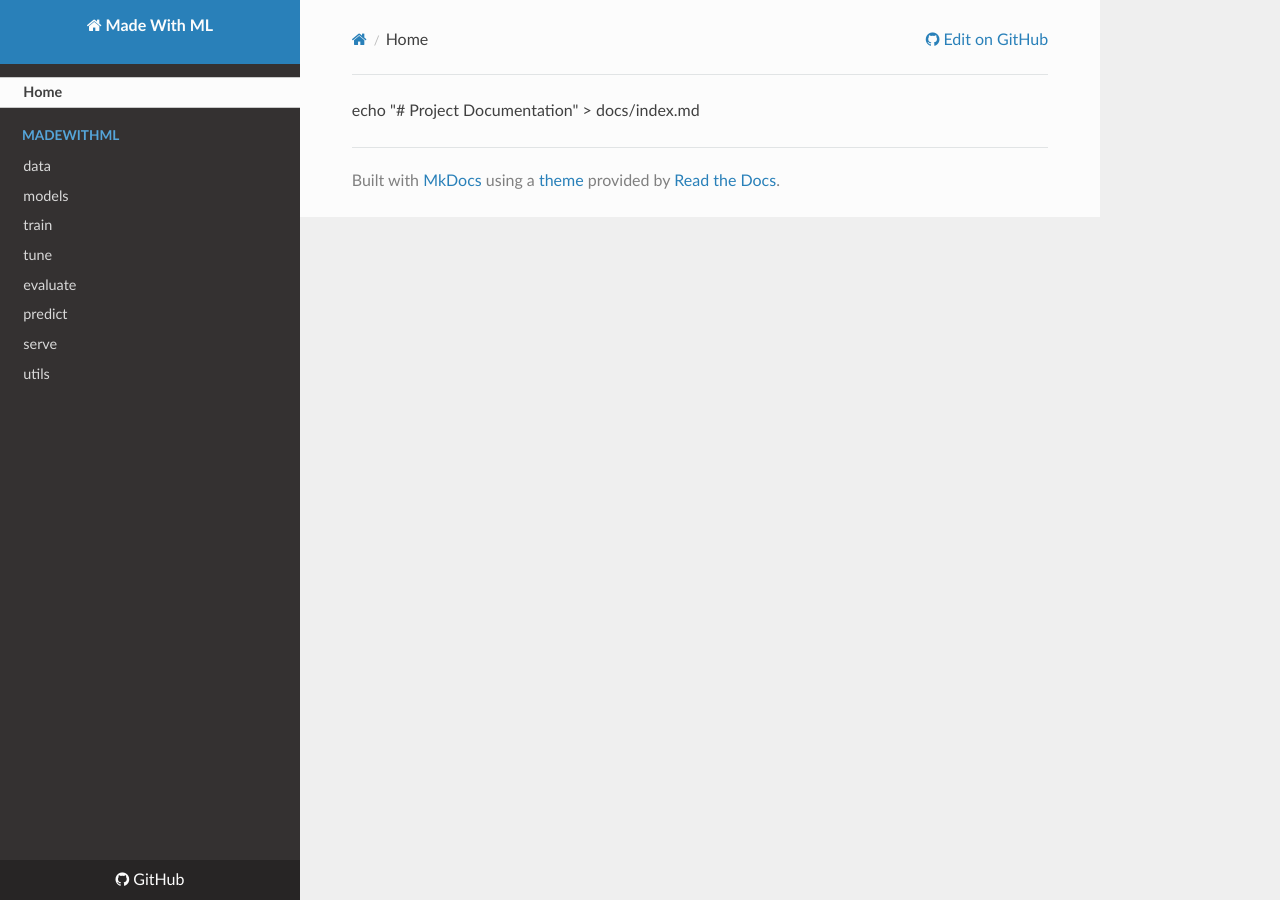
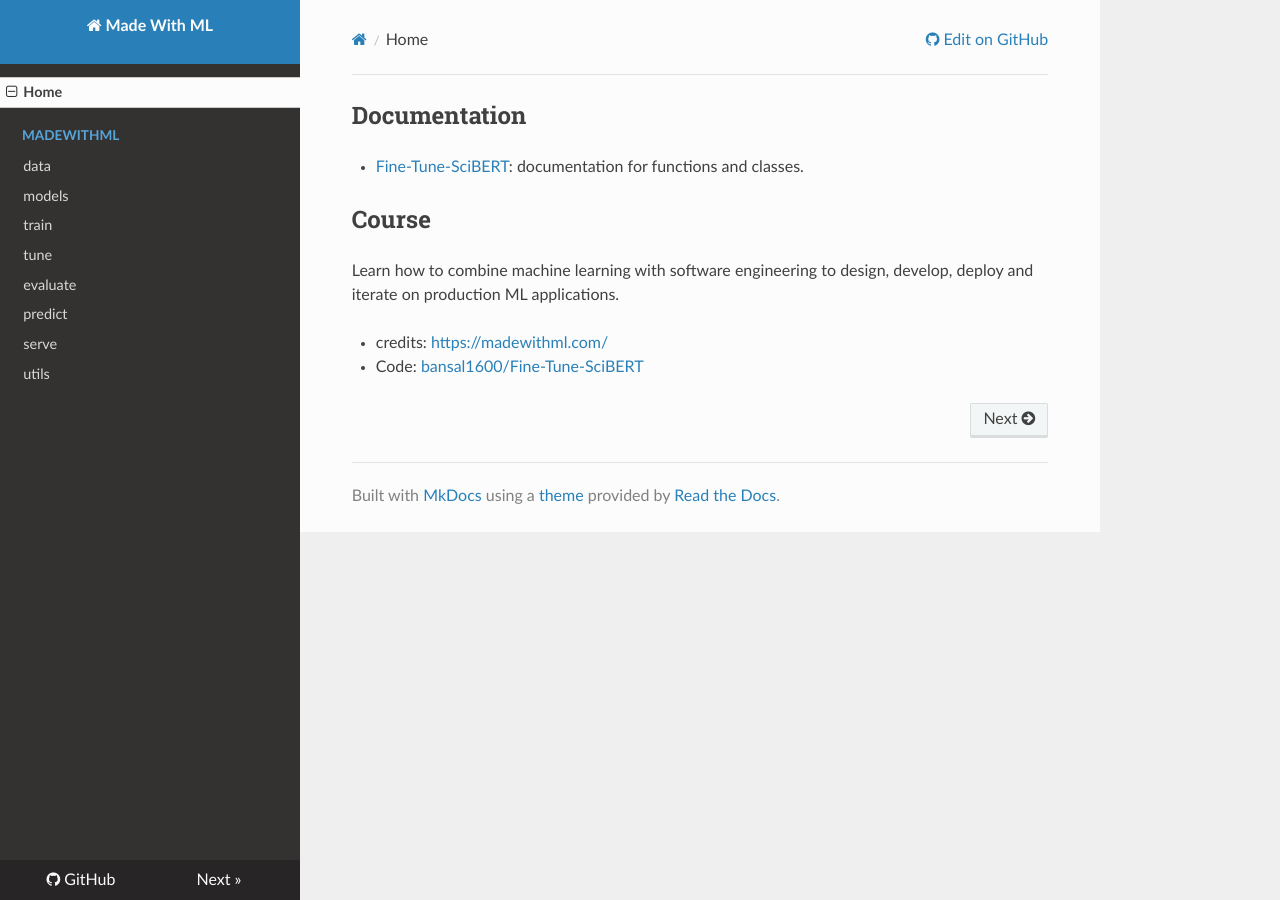
Before and after one commit to bansal1600/Fine-Tune-SciBERT, an MkDocs documentation site: the page built from docs/index.md, in a window 1280 px wide. Built offline with MkDocs 1.6.1, drawn with Linux system fonts in a browser that asks for light colours; nearby versions of some CDN libraries.

Commit message:
Doctest (#9)
* Fix Makefile python3 command and simplify MkDocs config for deployment

* testign docstring

---------

```diff
--- a/docs/index.md
+++ b/docs/index.md
@@ -1 +1,8 @@
-echo "# Project Documentation" > docs/index.md
+## Documentation
+- [Fine-Tune-SciBERT](madewithml/config.md): documentation for functions and classes.
+
+## Course
+Learn how to combine machine learning with software engineering to design, develop, deploy and iterate on production ML applications.
+
+- credits: [https://madewithml.com/](https://madewithml.com/#course)
+- Code: [bansal1600/Fine-Tune-SciBERT](https://github.com/bansal1600/Fine-Tune-SciBERT)
--- a/mkdocs.yml
+++ b/mkdocs.yml
@@ -1,4 +1,5 @@
 site_name: Made With ML
+site_url: https://madewithml.com/
 repo_url: https://github.com/bansal1600/Fine-Tune-SciBERT/
 nav:
   - Home: index.md
```
Also changed, not shown: docs/madewithml/config.md (added, +1 -0 lines), docs/madewithml/data.md (added, +1 -0 lines), docs/madewithml/evaluate.md (added, +1 -0 lines), docs/madewithml/models.md (added, +1 -0 lines), docs/madewithml/predict.md (added, +1 -0 lines), docs/madewithml/serve.md (added, +1 -0 lines), docs/madewithml/train.md (added, +1 -0 lines), docs/madewithml/tune.md (added, +1 -0 lines), docs/madewithml/utils.md (added, +1 -0 lines), 3 other files.
